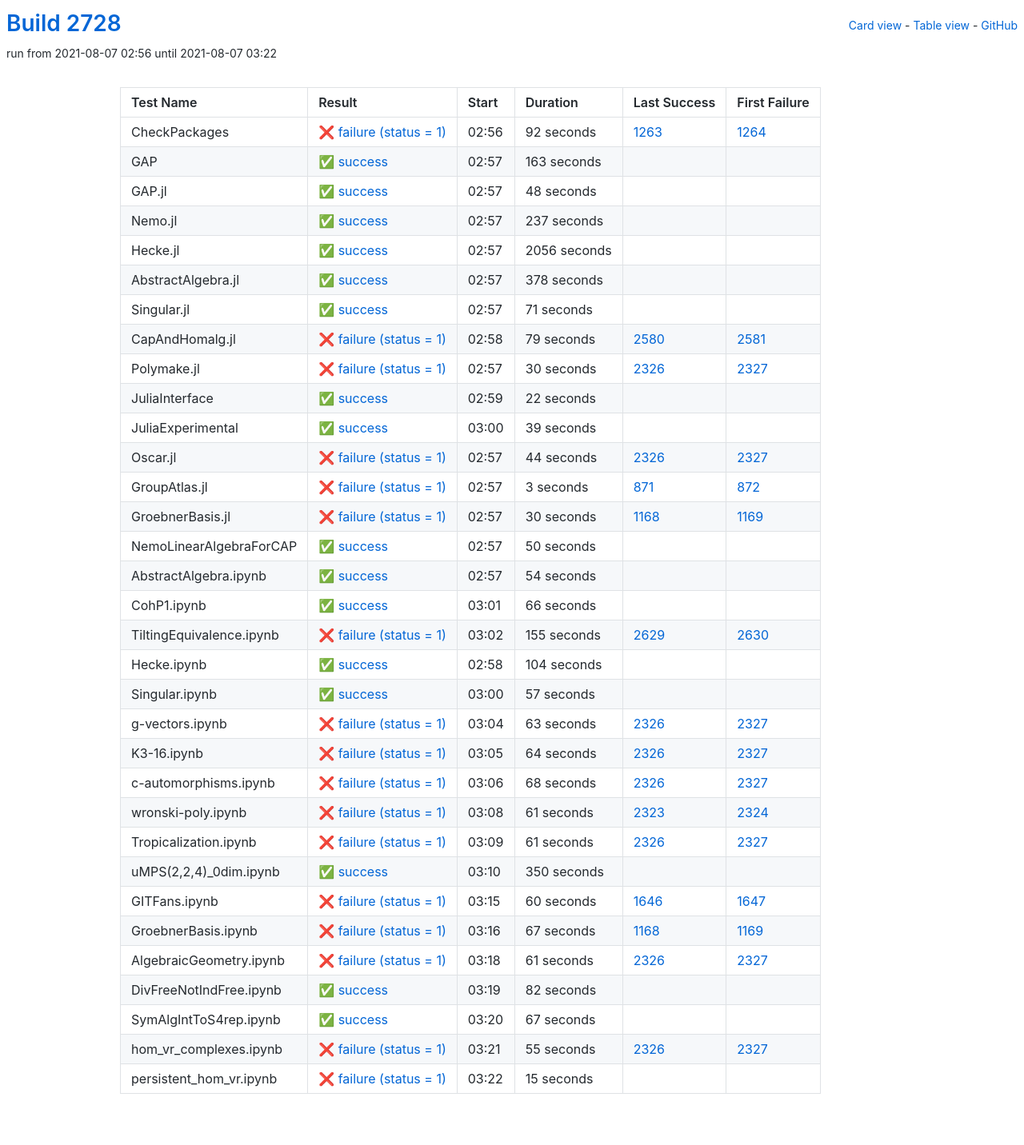
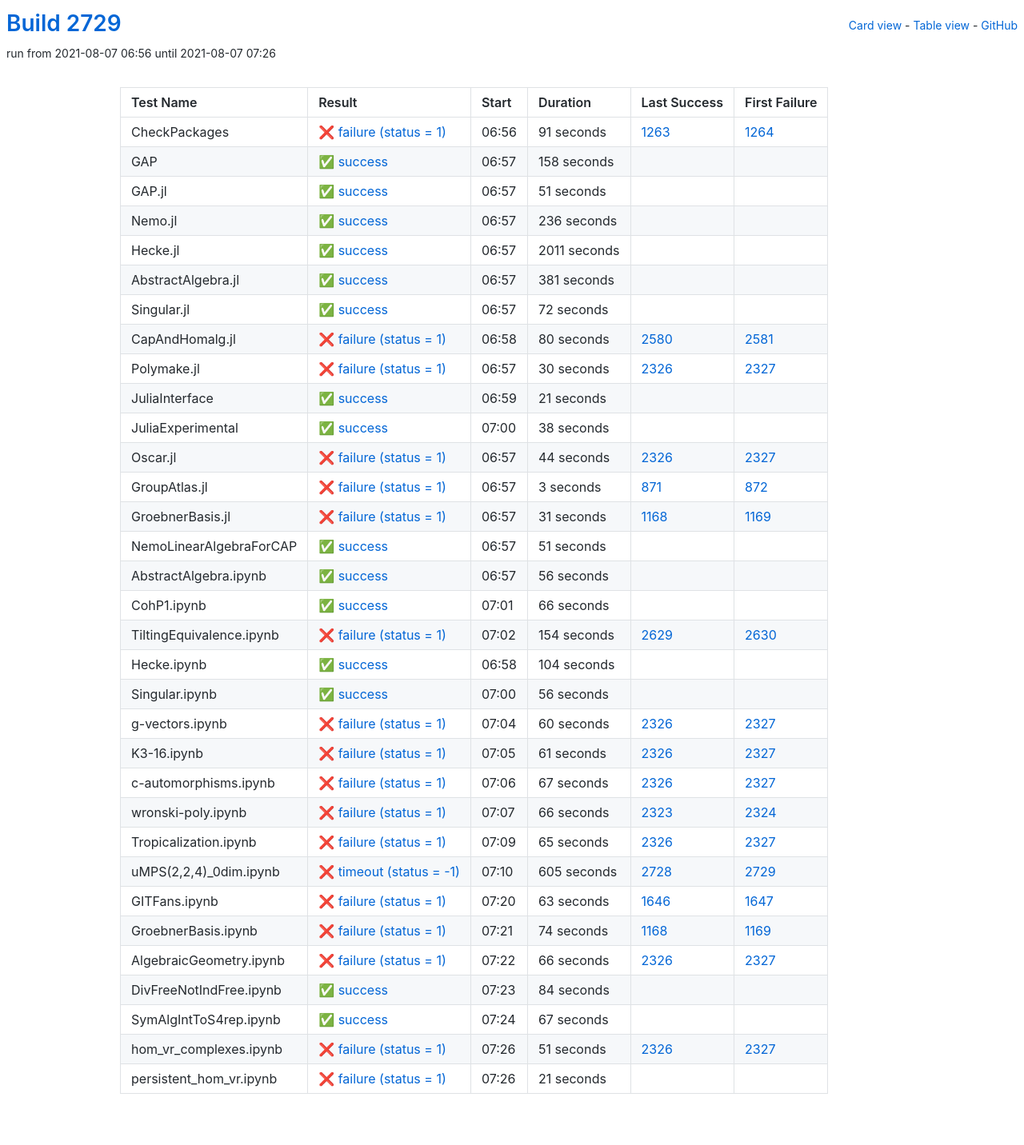
Before and after one commit to oscar-system/oscar-ci-status-stable, a Jekyll site: the page built from table.html, in a window 1280 px wide. Shown: the whole page at 80% size. Built offline with Jekyll 4.4.1, drawn with Linux system fonts in a browser that asks for light colours.

Commit message:
Build #2729

```diff
--- a/_data/ci.yml
+++ b/_data/ci.yml
@@ -1,6 +1,6 @@
 ---
-build: 2728
-build_url: https://oscarci.mathematik.uni-kl.de/job/oscar-stable/2728/
+build: 2729
+build_url: https://oscarci.mathematik.uni-kl.de/job/oscar-stable/2729/
 job: oscar-stable
 organization: oscar-system
 repo: oscar-ci-status-stable
@@ -8,104 +8,104 @@ repourl: https://github.com/oscar-system/oscar-ci-status-stable
 tests:
 - name: CheckPackages
   id: checkpackages
-  log: https://oscarci.mathematik.uni-kl.de/job/oscar-stable/2728/artifact/logs/build-2728/CheckPackages.log
-  start: 2021-08-07 02:56
+  log: https://oscarci.mathematik.uni-kl.de/job/oscar-stable/2729/artifact/logs/build-2729/CheckPackages.log
+  start: 2021-08-07 06:56
   success: false
   exitcode: 1
   status: failure
-  duration: 92
+  duration: 91
   last_success: 1263
   last_success_url: https://oscarci.mathematik.uni-kl.de/job/oscar-stable/1263/
   first_failure: 1264
   first_failure_url: https://oscarci.mathematik.uni-kl.de/job/oscar-stable/1264/
 - name: GAP
   id: gap
-  log: https://oscarci.mathematik.uni-kl.de/job/oscar-stable/2728/artifact/logs/build-2728/GAP.log
-  start: 2021-08-07 02:57
+  log: https://oscarci.mathematik.uni-kl.de/job/oscar-stable/2729/artifact/logs/build-2729/GAP.log
+  start: 2021-08-07 06:57
   success: true
   exitcode: 0
   status: success
-  duration: 163
+  duration: 158
   last_success: false
   last_success_url:
   first_failure: false
   first_failure_url:
 - name: GAP.jl
   id: gap-jl
-  log: https://oscarci.mathematik.uni-kl.de/job/oscar-stable/2728/artifact/logs/build-2728/GAP.jl.log
-  start: 2021-08-07 02:57
+  log: https://oscarci.mathematik.uni-kl.de/job/oscar-stable/2729/artifact/logs/build-2729/GAP.jl.log
+  start: 2021-08-07 06:57
   success: true
   exitcode: 0
   status: success
-  duration: 48
+  duration: 51
   last_success: false
   last_success_url:
   first_failure: false
   first_failure_url:
 - name: Nemo.jl
   id: nemo-jl
-  log: https://oscarci.mathematik.uni-kl.de/job/oscar-stable/2728/artifact/logs/build-2728/Nemo.jl.log
-  start: 2021-08-07 02:57
+  log: https://oscarci.mathematik.uni-kl.de/job/oscar-stable/2729/artifact/logs/build-2729/Nemo.jl.log
+  start: 2021-08-07 06:57
   success: true
   exitcode: 0
   status: success
-  duration: 237
+  duration: 236
   last_success: false
   last_success_url:
   first_failure: false
   first_failure_url:
 - name: Hecke.jl
   id: hecke-jl
-  log: https://oscarci.mathematik.uni-kl.de/job/oscar-stable/2728/artifact/logs/build-2728/Hecke.jl.log
-  start: 2021-08-07 02:57
+  log: https://oscarci.mathematik.uni-kl.de/job/oscar-stable/2729/artifact/logs/build-2729/Hecke.jl.log
+  start: 2021-08-07 06:57
   success: true
   exitcode: 0
   status: success
-  duration: 2056
+  duration: 2011
   last_success: false
   last_success_url:
   first_failure: false
   first_failure_url:
 - name: AbstractAlgebra.jl
   id: abstractalgebra-jl
-  log: https://oscarci.mathematik.uni-kl.de/job/oscar-stable/2728/artifact/logs/build-2728/AbstractAlgebra.jl.log
-  start: 2021-08-07 02:57
+  log: https://oscarci.mathematik.uni-kl.de/job/oscar-stable/2729/artifact/logs/build-2729/AbstractAlgebra.jl.log
+  start: 2021-08-07 06:57
   success: true
   exitcode: 0
   status: success
-  duration: 378
+  duration: 381
   last_success: false
   last_success_url:
   first_failure: false
   first_failure_url:
 - name: Singular.jl
   id: singular-jl
-  log: https://oscarci.mathematik.uni-kl.de/job/oscar-stable/2728/artifact/logs/build-2728/Singular.jl.log
-  start: 2021-08-07 02:57
+  log: https://oscarci.mathematik.uni-kl.de/job/oscar-stable/2729/artifact/logs/build-2729/Singular.jl.log
+  start: 2021-08-07 06:57
   success: true
   exitcode: 0
   status: success
-  duration: 71
+  duration: 72
   last_success: false
   last_success_url:
   first_failure: false
   first_failure_url:
 - name: CapAndHomalg.jl
   id: capandhomalg-jl
-  log: https://oscarci.mathematik.uni-kl.de/job/oscar-stable/2728/artifact/logs/build-2728/CapAndHomalg.jl.log
-  start: 2021-08-07 02:58
+  log: https://oscarci.mathematik.uni-kl.de/job/oscar-stable/2729/artifact/logs/build-2729/CapAndHomalg.jl.log
+  start: 2021-08-07 06:58
   success: false
   exitcode: 1
   status: failure
-  duration: 79
+  duration: 80
   last_success: 2580
   last_success_url: https://oscarci.mathematik.uni-kl.de/job/oscar-stable/2580/
   first_failure: 2581
   first_failure_url: https://oscarci.mathematik.uni-kl.de/job/oscar-stable/2581/
 - name: Polymake.jl
   id: polymake-jl
-  log: https://oscarci.mathematik.uni-kl.de/job/oscar-stable/2728/artifact/logs/build-2728/Polymake.jl.log
-  start: 2021-08-07 02:57
+  log: https://oscarci.mathematik.uni-kl.de/job/oscar-stable/2729/artifact/logs/build-2729/Polymake.jl.log
+  start: 2021-08-07 06:57
   success: false
   exitcode: 1
   status: failure
@@ -116,32 +116,32 @@ tests:
   first_failure_url: https://oscarci.mathematik.uni-kl.de/job/oscar-stable/2327/
 - name: JuliaInterface
   id: juliainterface
-  log: https://oscarci.mathematik.uni-kl.de/job/oscar-stable/2728/artifact/logs/build-2728/JuliaInterface.log
-  start: 2021-08-07 02:59
+  log: https://oscarci.mathematik.uni-kl.de/job/oscar-stable/2729/artifact/logs/build-2729/JuliaInterface.log
+  start: 2021-08-07 06:59
   success: true
   exitcode: 0
   status: success
-  duration: 22
+  duration: 21
   last_success: false
   last_success_url:
   first_failure: false
   first_failure_url:
 - name: JuliaExperimental
   id: juliaexperimental
-  log: https://oscarci.mathematik.uni-kl.de/job/oscar-stable/2728/artifact/logs/build-2728/JuliaExperimental.log
-  start: 2021-08-07 03:00
+  log: https://oscarci.mathematik.uni-kl.de/job/oscar-stable/2729/artifact/logs/build-2729/JuliaExperimental.log
+  start: 2021-08-07 07:00
   success: true
   exitcode: 0
   status: success
-  duration: 39
+  duration: 38
   last_success: false
   last_success_url:
   first_failure: false
   first_failure_url:
 - name: Oscar.jl
   id: oscar-jl
-  log: https://oscarci.mathematik.uni-kl.de/job/oscar-stable/2728/artifact/logs/build-2728/Oscar.jl.log
-  start: 2021-08-07 02:57
+  log: https://oscarci.mathematik.uni-kl.de/job/oscar-stable/2729/artifact/logs/build-2729/Oscar.jl.log
+  start: 2021-08-07 06:57
   success: false
   exitcode: 1
   status: failure
@@ -152,8 +152,8 @@ tests:
   first_failure_url: https://oscarci.mathematik.uni-kl.de/job/oscar-stable/2327/
 - name: GroupAtlas.jl
   id: groupatlas-jl
-  log: https://oscarci.mathematik.uni-kl.de/job/oscar-stable/2728/artifact/logs/build-2728/GroupAtlas.jl.log
-  start: 2021-08-07 02:57
+  log: https://oscarci.mathematik.uni-kl.de/job/oscar-stable/2729/artifact/logs/build-2729/GroupAtlas.jl.log
+  start: 2021-08-07 06:57
   success: false
   exitcode: 1
   status: failure
@@ -164,44 +164,44 @@ tests:
   first_failure_url: https://oscarci.mathematik.uni-kl.de/job/oscar-stable/872/
 - name: GroebnerBasis.jl
   id: groebnerbasis-jl
-  log: https://oscarci.mathematik.uni-kl.de/job/oscar-stable/2728/artifact/logs/build-2728/GroebnerBasis.jl.log
-  start: 2021-08-07 02:57
+  log: https://oscarci.mathematik.uni-kl.de/job/oscar-stable/2729/artifact/logs/build-2729/GroebnerBasis.jl.log
+  start: 2021-08-07 06:57
   success: false
   exitcode: 1
   status: failure
-  duration: 30
+  duration: 31
   last_success: 1168
   last_success_url: https://oscarci.mathematik.uni-kl.de/job/oscar-stable/1168/
   first_failure: 1169
   first_failure_url: https://oscarci.mathematik.uni-kl.de/job/oscar-stable/1169/
 - name: NemoLinearAlgebraForCAP
   id: nemolinearalgebraforcap
-  log: https://oscarci.mathematik.uni-kl.de/job/oscar-stable/2728/artifact/logs/build-2728/NemoLinearAlgebraForCAP.log
-  start: 2021-08-07 02:57
+  log: https://oscarci.mathematik.uni-kl.de/job/oscar-stable/2729/artifact/logs/build-2729/NemoLinearAlgebraForCAP.log
+  start: 2021-08-07 06:57
   success: true
   exitcode: 0
   status: success
-  duration: 50
+  duration: 51
   last_success: false
   last_success_url:
   first_failure: false
   first_failure_url:
 - name: AbstractAlgebra.ipynb
   id: abstractalgebra-ipynb
-  log: https://oscarci.mathematik.uni-kl.de/job/oscar-stable/2728/artifact/logs/build-2728/AbstractAlgebra.ipynb.log
-  start: 2021-08-07 02:57
+  log: https://oscarci.mathematik.uni-kl.de/job/oscar-stable/2729/artifact/logs/build-2729/AbstractAlgebra.ipynb.log
+  start: 2021-08-07 06:57
   success: true
   exitcode: 0
   status: success
-  duration: 54
+  duration: 56
   last_success: false
   last_success_url:
   first_failure: false
   first_failure_url:
 - name: CohP1.ipynb
   id: cohp1-ipynb
-  log: https://oscarci.mathematik.uni-kl.de/job/oscar-stable/2728/artifact/logs/build-2728/CohP1.ipynb.log
-  start: 2021-08-07 03:01
+  log: https://oscarci.mathematik.uni-kl.de/job/oscar-stable/2729/artifact/logs/build-2729/CohP1.ipynb.log
+  start: 2021-08-07 07:01
   success: true
   exitcode: 0
   status: success
@@ -212,20 +212,20 @@ tests:
   first_failure_url:
 - name: TiltingEquivalence.ipynb
   id: tiltingequivalence-ipynb
-  log: https://oscarci.mathematik.uni-kl.de/job/oscar-stable/2728/artifact/logs/build-2728/TiltingEquivalence.ipynb.log
-  start: 2021-08-07 03:02
+  log: https://oscarci.mathematik.uni-kl.de/job/oscar-stable/2729/artifact/logs/build-2729/TiltingEquivalence.ipynb.log
+  start: 2021-08-07 07:02
   success: false
   exitcode: 1
   status: failure
-  duration: 155
+  duration: 154
   last_success: 2629
   last_success_url: https://oscarci.mathematik.uni-kl.de/job/oscar-stable/2629/
   first_failure: 2630
   first_failure_url: https://oscarci.mathematik.uni-kl.de/job/oscar-stable/2630/
 - name: Hecke.ipynb
   id: hecke-ipynb
-  log: https://oscarci.mathematik.uni-kl.de/job/oscar-stable/2728/artifact/logs/build-2728/Hecke.ipynb.log
-  start: 2021-08-07 02:58
+  log: https://oscarci.mathematik.uni-kl.de/job/oscar-stable/2729/artifact/logs/build-2729/Hecke.ipynb.log
+  start: 2021-08-07 06:58
   success: true
   exitcode: 0
   status: success
@@ -236,68 +236,32 @@ tests:
   first_failure_url:
 - name: Singular.ipynb
   id: singular-ipynb
-  log: https://oscarci.mathematik.uni-kl.de/job/oscar-stable/2728/artifact/logs/build-2728/Singular.ipynb.log
-  start: 2021-08-07 03:00
+  log: https://oscarci.mathematik.uni-kl.de/job/oscar-stable/2729/artifact/logs/build-2729/Singular.ipynb.log
+  start: 2021-08-07 07:00
   success: true
   exitcode: 0
   status: success
-  duration: 57
+  duration: 56
   last_success: false
   last_success_url:
   first_failure: false
   first_failure_url:
 - name: g-vectors.ipynb
   id: g-vectors-ipynb
-  log: https://oscarci.mathematik.uni-kl.de/job/oscar-stable/2728/artifact/logs/build-2728/g-vectors.ipynb.log
-  start: 2021-08-07 03:04
+  log: https://oscarci.mathematik.uni-kl.de/job/oscar-stable/2729/artifact/logs/build-2729/g-vectors.ipynb.log
+  start: 2021-08-07 07:04
   success: false
   exitcode: 1
   status: failure
-  duration: 63
+  duration: 60
   last_success: 2326
   last_success_url: https://oscarci.mathematik.uni-kl.de/job/oscar-stable/2326/
   first_failure: 2327
   first_failure_url: https://oscarci.mathematik.uni-kl.de/job/oscar-stable/2327/
 - name: K3-16.ipynb
   id: k3-16-ipynb
-  log: https://oscarci.mathematik.uni-kl.de/job/oscar-stable/2728/artifact/logs/build-2728/K3-16.ipynb.log
-  start: 2021-08-07 03:05
-  success: false
-  exitcode: 1
-  status: failure
-  duration: 64
-  last_success: 2326
-  last_success_url: https://oscarci.mathematik.uni-kl.de/job/oscar-stable/2326/
-  first_failure: 2327
-  first_failure_url: https://oscarci.mathematik.uni-kl.de/job/oscar-stable/2327/
-- name: c-automorphisms.ipynb
-  id: c-automorphisms-ipynb
-  log: https://oscarci.mathematik.uni-kl.de/job/oscar-stable/2728/artifact/logs/build-2728/c-automorphisms.ipynb.log
-  start: 2021-08-07 03:06
-  success: false
-  exitcode: 1
-  status: failure
-  duration: 68
-  last_success: 2326
-  last_success_url: https://oscarci.mathematik.uni-kl.de/job/oscar-stable/2326/
-  first_failure: 2327
-  first_failure_url: https://oscarci.mathematik.uni-kl.de/job/oscar-stable/2327/
-- name: wronski-poly.ipynb
-  id: wronski-poly-ipynb
-  log: https://oscarci.mathematik.uni-kl.de/job/oscar-stable/2728/artifact/logs/build-2728/wronski-poly.ipynb.log
-  start: 2021-08-07 03:08
-  success: false
-  exitcode: 1
-  status: failure
-  duration: 61
-  last_success: 2323
-  last_success_url: https://oscarci.mathematik.uni-kl.de/job/oscar-stable/2323/
-  first_failure: 2324
-  first_failure_url: https://oscarci.mathematik.uni-kl.de/job/oscar-stable/2324/
-- name: Tropicalization.ipynb
-  id: tropicalization-ipynb
-  log: https://oscarci.mathematik.uni-kl.de/job/oscar-stable/2728/artifact/logs/build-2728/Tropicalization.ipynb.log
-  start: 2021-08-07 03:09
+  log: https://oscarci.mathematik.uni-kl.de/job/oscar-stable/2729/artifact/logs/build-2729/K3-16.ipynb.log
+  start: 2021-08-07 07:05
   success: false
   exitcode: 1
   status: failure
@@ -306,70 +270,106 @@ tests:
   last_success_url: https://oscarci.mathematik.uni-kl.de/job/oscar-stable/2326/
   first_failure: 2327
   first_failure_url: https://oscarci.mathematik.uni-kl.de/job/oscar-stable/2327/
-- name: uMPS(2,2,4)_0dim.ipynb
-  id: umps-2-2-4-0dim-ipynb
-  log: https://oscarci.mathematik.uni-kl.de/job/oscar-stable/2728/artifact/logs/build-2728/uMPS-2-2-4-_0dim.ipynb.log
-  start: 2021-08-07 03:10
-  success: true
-  exitcode: 0
-  status: success
-  duration: 350
-  last_success: false
-  last_success_url:
-  first_failure: false
-  first_failure_url:
-- name: GITFans.ipynb
-  id: gitfans-ipynb
-  log: https://oscarci.mathematik.uni-kl.de/job/oscar-stable/2728/artifact/logs/build-2728/GITFans.ipynb.log
-  start: 2021-08-07 03:15
+- name: c-automorphisms.ipynb
+  id: c-automorphisms-ipynb
+  log: https://oscarci.mathematik.uni-kl.de/job/oscar-stable/2729/artifact/logs/build-2729/c-automorphisms.ipynb.log
+  start: 2021-08-07 07:06
   success: false
   exitcode: 1
   status: failure
-  duration: 60
+  duration: 67
+  last_success: 2326
+  last_success_url: https://oscarci.mathematik.uni-kl.de/job/oscar-stable/2326/
+  first_failure: 2327
+  first_failure_url: https://oscarci.mathematik.uni-kl.de/job/oscar-stable/2327/
+- name: wronski-poly.ipynb
+  id: wronski-poly-ipynb
+  log: https://oscarci.mathematik.uni-kl.de/job/oscar-stable/2729/artifact/logs/build-2729/wronski-poly.ipynb.log
+  start: 2021-08-07 07:07
+  success: false
+  exitcode: 1
+  status: failure
+  duration: 66
+  last_success: 2323
+  last_success_url: https://oscarci.mathematik.uni-kl.de/job/oscar-stable/2323/
+  first_failure: 2324
+  first_failure_url: https://oscarci.mathematik.uni-kl.de/job/oscar-stable/2324/
+- name: Tropicalization.ipynb
+  id: tropicalization-ipynb
+  log: https://oscarci.mathematik.uni-kl.de/job/oscar-stable/2729/artifact/logs/build-2729/Tropicalization.ipynb.log
+  start: 2021-08-07 07:09
+  success: false
+  exitcode: 1
+  status: failure
+  duration: 65
+  last_success: 2326
+  last_success_url: https://oscarci.mathematik.uni-kl.de/job/oscar-stable/2326/
+  first_failure: 2327
+  first_failure_url: https://oscarci.mathematik.uni-kl.de/job/oscar-stable/2327/
+- name: uMPS(2,2,4)_0dim.ipynb
+  id: umps-2-2-4-0dim-ipynb
+  log: https://oscarci.mathematik.uni-kl.de/job/oscar-stable/2729/artifact/logs/build-2729/uMPS-2-2-4-_0dim.ipynb.log
+  start: 2021-08-07 07:10
+  success: false
+  exitcode: -1
+  status: timeout
+  duration: 605
+  last_success: 2728
+  last_success_url: https://oscarci.mathematik.uni-kl.de/job/oscar-stable/2728/
+  first_failure: 2729
+  first_failure_url: https://oscarci.mathematik.uni-kl.de/job/oscar-stable/2729/
+- name: GITFans.ipynb
+  id: gitfans-ipynb
+  log: https://oscarci.mathematik.uni-kl.de/job/oscar-stable/2729/artifact/logs/build-2729/GITFans.ipynb.log
+  start: 2021-08-07 07:20
+  success: false
+  exitcode: 1
+  status: failure
+  duration: 63
   last_success: 1646
   last_success_url: https://oscarci.mathematik.uni-kl.de/job/oscar-stable/1646/
   first_failure: 1647
   first_failure_url: https://oscarci.mathematik.uni-kl.de/job/oscar-stable/1647/
 - name: GroebnerBasis.ipynb
   id: groebnerbasis-ipynb
-  log: https://oscarci.mathematik.uni-kl.de/job/oscar-stable/2728/artifact/logs/build-2728/GroebnerBasis.ipynb.log
-  start: 2021-08-07 03:16
+  log: https://oscarci.mathematik.uni-kl.de/job/oscar-stable/2729/artifact/logs/build-2729/GroebnerBasis.ipynb.log
+  start: 2021-08-07 07:21
   success: false
   exitcode: 1
   status: failure
-  duration: 67
+  duration: 74
   last_success: 1168
   last_success_url: https://oscarci.mathematik.uni-kl.de/job/oscar-stable/1168/
   first_failure: 1169
   first_failure_url: https://oscarci.mathematik.uni-kl.de/job/oscar-stable/1169/
 - name: AlgebraicGeometry.ipynb
   id: algebraicgeometry-ipynb
-  log: https://oscarci.mathematik.uni-kl.de/job/oscar-stable/2728/artifact/logs/build-2728/AlgebraicGeometry.ipynb.log
-  start: 2021-08-07 03:18
+  log: https://oscarci.mathematik.uni-kl.de/job/oscar-stable/2729/artifact/logs/build-2729/AlgebraicGeometry.ipynb.log
+  start: 2021-08-07 07:22
   success: false
   exitcode: 1
   status: failure
-  duration: 61
+  duration: 66
   last_success: 2326
   last_success_url: https://oscarci.mathematik.uni-kl.de/job/oscar-stable/2326/
   first_failure: 2327
   first_failure_url: https://oscarci.mathematik.uni-kl.de/job/oscar-stable/2327/
 - name: DivFreeNotIndFree.ipynb
   id: divfreenotindfree-ipynb
-  log: https://oscarci.mathematik.uni-kl.de/job/oscar-stable/2728/artifact/logs/build-2728/DivFreeNotIndFree.ipynb.log
-  start: 2021-08-07 03:19
+  log: https://oscarci.mathematik.uni-kl.de/job/oscar-stable/2729/artifact/logs/build-2729/DivFreeNotIndFree.ipynb.log
+  start: 2021-08-07 07:23
   success: true
   exitcode: 0
   status: success
-  duration: 82
+  duration: 84
   last_success: false
   last_success_url:
   first_failure: false
   first_failure_url:
 - name: SymAlgIntToS4rep.ipynb
   id: symalginttos4rep-ipynb
-  log: https://oscarci.mathematik.uni-kl.de/job/oscar-stable/2728/artifact/logs/build-2728/SymAlgIntToS4rep.ipynb.log
-  start: 2021-08-07 03:20
+  log: https://oscarci.mathematik.uni-kl.de/job/oscar-stable/2729/artifact/logs/build-2729/SymAlgIntToS4rep.ipynb.log
+  start: 2021-08-07 07:24
   success: true
   exitcode: 0
   status: success
@@ -380,24 +380,24 @@ tests:
   first_failure_url:
 - name: hom_vr_complexes.ipynb
   id: hom-vr-complexes-ipynb
-  log: https://oscarci.mathematik.uni-kl.de/job/oscar-stable/2728/artifact/logs/build-2728/hom_vr_complexes.ipynb.log
-  start: 2021-08-07 03:21
+  log: https://oscarci.mathematik.uni-kl.de/job/oscar-stable/2729/artifact/logs/build-2729/hom_vr_complexes.ipynb.log
+  start: 2021-08-07 07:26
   success: false
   exitcode: 1
   status: failure
-  duration: 55
+  duration: 51
   last_success: 2326
   last_success_url: https://oscarci.mathematik.uni-kl.de/job/oscar-stable/2326/
   first_failure: 2327
   first_failure_url: https://oscarci.mathematik.uni-kl.de/job/oscar-stable/2327/
 - name: persistent_hom_vr.ipynb
   id: persistent-hom-vr-ipynb
-  log: https://oscarci.mathematik.uni-kl.de/job/oscar-stable/2728/artifact/logs/build-2728/persistent_hom_vr.ipynb.log
-  start: 2021-08-07 03:22
+  log: https://oscarci.mathematik.uni-kl.de/job/oscar-stable/2729/artifact/logs/build-2729/persistent_hom_vr.ipynb.log
+  start: 2021-08-07 07:26
   success: false
   exitcode: 1
   status: failure
-  duration: 15
+  duration: 21
   last_success: false
   last_success_url:
   first_failure: false
```
Also changed, not shown: README.md.
